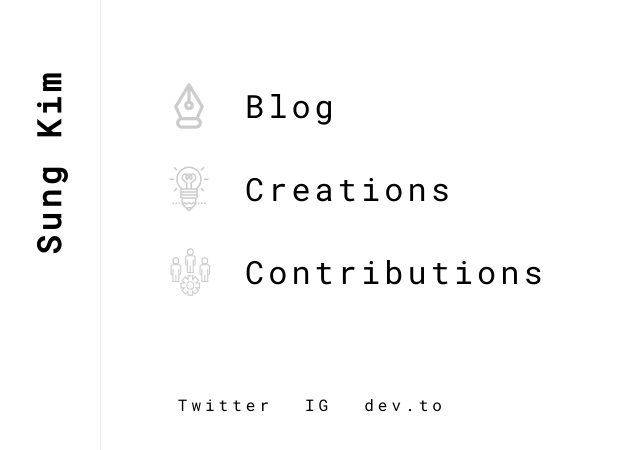
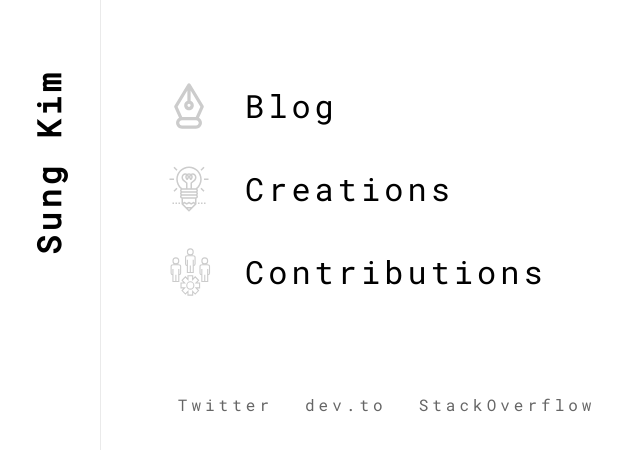
Before and after one commit to dance2die/landingpage, a Gatsby site: page / in a window 1280 px wide. Shown: the top 450 px of the page, without its empty margins (0-640 px from the left). Built offline with nearby package versions, Linux system fonts and the light colour scheme; Gatsby itself is replaced by a stand-in of ours.

Commit message:
Added social network links

```diff
--- a/src/components/layout.js
+++ b/src/components/layout.js
@@ -4,7 +4,7 @@ import Helmet from 'react-helmet'
 import { StaticQuery, graphql } from 'gatsby'
 import styled, { injectGlobal } from 'styled-components'
 
-import { HeaderLink } from '../components/Links'
+import { HeaderLink, ExternalLink } from '../components/Links'
 
 injectGlobal`
   @import url('https://fonts.googleapis.com/css?family=Roboto+Mono');
@@ -48,6 +48,8 @@ const Content = styled.div`
 const ContentContainer = styled.div`
   display: flex;
   flex-direction: column;
+  width: 100vw;
+  max-width: 100vw;
 `
 
 const Container = styled.div`
@@ -59,12 +61,20 @@ const SocialNetworkContainer = styled.ul`
   list-style: none;
   display: flex;
   flex-direction: row;
-
+  flex-wrap: wrap;
   padding: 0 6vw;
 `
 
 const SocialNetworkItem = styled.li`
   margin-right: 2rem;
+`
+
+const SocialLink = styled(ExternalLink)`
+  color: #666;
+
+  &:hover {
+    border-bottom: 1px dotted #000;
+  }
 `
 
 const Layout = ({ children, data }) => (
@@ -98,9 +108,19 @@ const Layout = ({ children, data }) => (
           <ContentContainer>
             <Content>{children}</Content>
             <SocialNetworkContainer>
-              <SocialNetworkItem>Twitter</SocialNetworkItem>
-              <SocialNetworkItem>IG</SocialNetworkItem>
-              <SocialNetworkItem>dev.to</SocialNetworkItem>
+              <SocialNetworkItem>
+                <SocialLink href="https://twitter.com/slightedgecoder">
+                  Twitter
+                </SocialLink>
+              </SocialNetworkItem>
+              <SocialNetworkItem>
+                <SocialLink href="https://dev.to/dance2die">dev.to</SocialLink>
+              </SocialNetworkItem>
+              <SocialNetworkItem>
+                <SocialLink href="https://stackoverflow.com/users/4035/sung?tab=profile">
+                  StackOverflow
+                </SocialLink>
+              </SocialNetworkItem>
             </SocialNetworkContainer>
           </ContentContainer>
         </Container>
```
Also changed, not shown: src/pages/index.js (+0 -26 lines).
